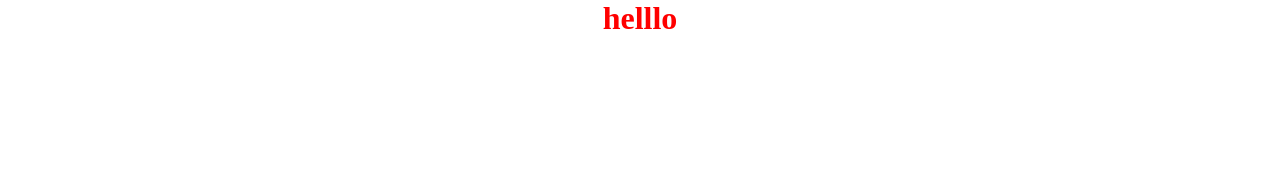
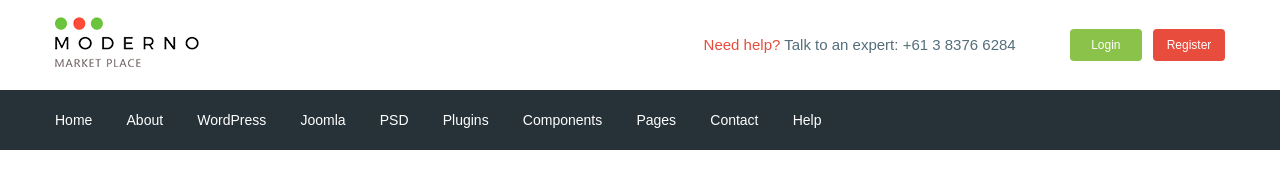
Before and after one commit to Caseynorth182/Moderno, a website: page app/index.html in a window 1280 px wide. Drawn offline with nearby package versions, Linux system fonts and the light colour scheme; files that its build step writes are made by us from their sources.

Commit message:
added header

```diff
--- a/app/index.html
+++ b/app/index.html
@@ -5,12 +5,93 @@
     <meta charset="UTF-8">
     <meta name="viewport" content="width=device-width, initial-scale=1.0">
     <title>Document</title>
+    <link href="https://fonts.googleapis.com/css2?family=Roboto:wght@500;700&display=swap" rel="stylesheet">
     <link rel="stylesheet" href="css/libs.min.css">
     <link rel="stylesheet" href="css/style.min.css">
 </head>
 
 <body>
-    <h1>helllo</h1>
+    <header class="header">
+        <div class="container">
+            <div class="header__top">
+                <div class="header__top-inner">
+                    <div class="header__logo">
+                        <a href="">
+                            <img src="img/logo.png" alt="" class="header__img">
+                        </a>
+                    </div>
+                    <div class="header__text">
+                        <a href="#"><span>Need help?</span></a>
+                        Talk to an expert:
+                        <a class="header__phone" href="tel:61383766284">+61 3 8376 6284</a>
+                    </div>
+                    <div class="header__box">
+                        <a class="busket" href="#"></a>
+                        <a class="header__btn header__btn-login" href="#">Login</a>
+                        <a class="header__btn header__btn-register" href="#">Register</a>
+                    </div>
+                </div>
+            </div>
+        </div>
+        <div class="header__menu">
+            <div class="container">
+                <nav class="menu">
+                    <ul class="menu__list">
+                        <li>
+                            <a href="#">
+                                Home
+                            </a>
+                        </li>
+                        <li>
+                            <a href="#">
+                                About
+                            </a>
+                        </li>
+                        <li>
+                            <a href="#">
+                                WordPress
+                            </a>
+                        </li>
+                        <li>
+                            <a href="#">
+                                Joomla
+                            </a>
+                        </li>
+                        <li>
+                            <a href="#">
+                                PSD
+                            </a>
+                        </li>
+                        <li>
+                            <a href="#">
+                                Plugins
+                            </a>
+                        </li>
+                        <li>
+                            <a href="#">
+                                Components
+                            </a>
+                        </li>
+                        <li>
+                            <a href="#">
+                                Pages
+                            </a>
+                        </li>
+                        <li>
+                            <a href="#">
+                                Contact
+                            </a>
+                        </li>
+                        <li>
+                            <a href="#">
+                                Help
+                            </a>
+                        </li>
+                    </ul>
+                </nav>
+            </div>
+        </div>
+    </header>
 
 
     <script src="https://cdnjs.cloudflare.com/ajax/libs/jquery/3.5.1/jquery.min.js"></script>
--- /dev/null
+++ b/app/scss/_fonts.scss
@@ -0,0 +1,7 @@
+@font-face {
+    font-family: 'Roboto-Regular', sans-serif;
+    src: url('../fonts/Roboto-Regular.woff2') format('woff2'),
+        url('../fonts/Roboto-Regular.woff') format('woff');
+    font-weight: 400;
+    font-display: swap;
+}
--- /dev/null
+++ b/app/scss/_global.scss
@@ -0,0 +1,37 @@
+html {
+    box-sizing: border-box;
+}
+
+*,
+*::before,
+*::after {
+    box-sizing: inherit;
+}
+
+a {
+    display: inline-block;
+    text-decoration: none;
+    color: $text;
+}
+
+ul,
+li {
+    margin: 0;
+    padding: 0;
+    list-style: none;
+}
+
+.container {
+    max-width: 1200px;
+    margin: 0 auto;
+    padding: 0 15px;
+}
+
+body {
+    font-family: 'Roboto-Regular',
+        sans-serif;
+    font-size: 15px;
+    line-height: 24px;
+    color: $text;
+    font-weight: 400;
+}
--- /dev/null
+++ b/app/scss/_variables.scss
@@ -0,0 +1,4 @@
+$text: rgb(84, 110, 122);
+$red: rgb(231, 76, 60);
+$green:rgb(139, 195, 74);
+$bg: rgb(38, 50, 56);
--- a/app/scss/style.scss
+++ b/app/scss/style.scss
@@ -1,29 +1,63 @@
-html {
-    box-sizing: border-box;
+@import "variables.scss";
+@import "global.scss";
+@import "fonts.scss";
+
+.header__top-inner {
+    display: flex;
+    justify-content: space-between;
+    height: 90px;
+    align-items: center;
 }
 
-*,
-*::before,
-*::after {
-    box-sizing: inherit;
+.header__text {
+    margin-left: auto;
+    margin-right: 50px;
+
+    span {
+        color: $red;
+    }
 }
 
-
-
-header {
-    padding: 25px;
+.header__btn {
+    padding: 4px;
+    width: 72px;
+    border-radius: 4px;
+    text-align: center;
+    color: white;
+    font-size: 12px;
 }
 
-.box {
-    text-align: center;
+.header__btn-login {
+    background-color: $green;
 }
 
-.test {
-    margin: 0 auto;
+.header__btn-register {
+    background-color: $red;
+    margin-left: 7px;
 }
 
-h1 {
-    color: red;
-    margin: 0 auto;
-    text-align: center;
+.header__menu {
+    background-color: $bg;
 }
+
+.menu {
+    display: flex;
+    align-items: center;
+    height: 60px;
+}
+
+.menu__list {
+    li {
+        display: inline-block;
+
+        &+li {
+            margin-left: 30px;
+        }
+    }
+
+    a {
+        color: #fff;
+        font-size: 14px;
+    }
+
+}
--- a/gulpfile.js
+++ b/gulpfile.js
@@ -9,7 +9,7 @@ let gulp = require("gulp"),
 
 gulp.task("sass", function () {
     return gulp
-        .src("app/scss/style.scss")
+        .src("app/scss/**/*.scss")
         .pipe(
             sass({
                 outputStyle: "compressed",
@@ -81,7 +81,7 @@ gulp.task("browser-sync", function () {
 });
 
 gulp.task("watch", function () {
-    gulp.watch("app/scss/style.scss", gulp.parallel("sass"))
+    gulp.watch("app/scss/**/*.scss", gulp.parallel("sass"))
     gulp.watch("app/*.html", gulp.parallel("html"))
     gulp.watch("app/js/*.js", gulp.parallel("js"))
 
```
Also changed, not shown: app/fonts/Roboto-Regular.woff (added), app/fonts/Roboto-Regular.woff2 (added), app/img/logo.png (added).
